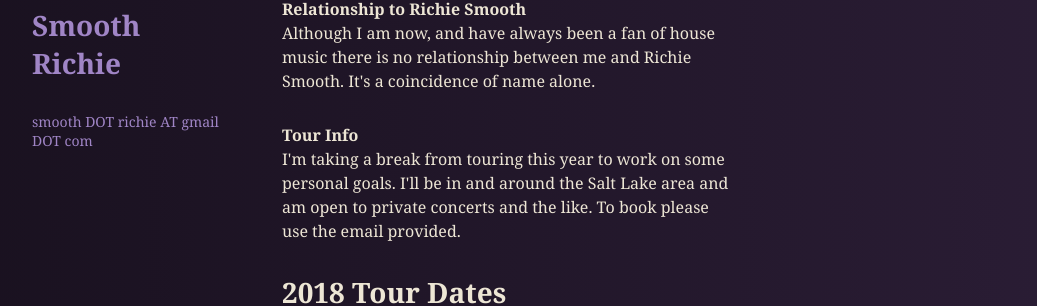
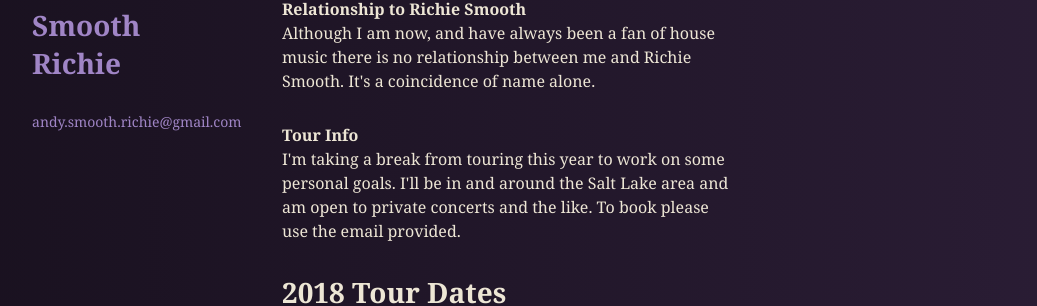
Before and after one commit to strawberry-jam-cabal/andy-smooth-richardson, a Jekyll site: the page built from index.html, in a window 1280 px wide. Shown: the part 353-659 px from the top of the page, without its empty margins (68-1105 px from the left). Built offline with Jekyll 4.4.1, drawn with Linux system fonts in a browser that asks for light colours.

Commit message:
update email

```diff
--- a/_config.yml
+++ b/_config.yml
@@ -11,7 +11,7 @@ url: http://koppl.in/violet
 # your url: http://USERNAME.github.io
 
 # if you don't have any of social below, comment the line
-email: smooth.richie@gmail.com
+email: andy.smooth.richie@gmail.com
 
 gems:
   - jekyll-seo-tag
--- a/index.html
+++ b/index.html
@@ -11,7 +11,7 @@ title: Home
 
   <nav>
     <ul>
-      <li><a href="mailto:{{ site.email }}">smooth DOT richie AT gmail DOT com</a></li>
+      <li><a href="mailto:{{ site.email }}">andy.smooth.richie@gmail.com</a></li>
     </ul>
   </nav>
 
```
